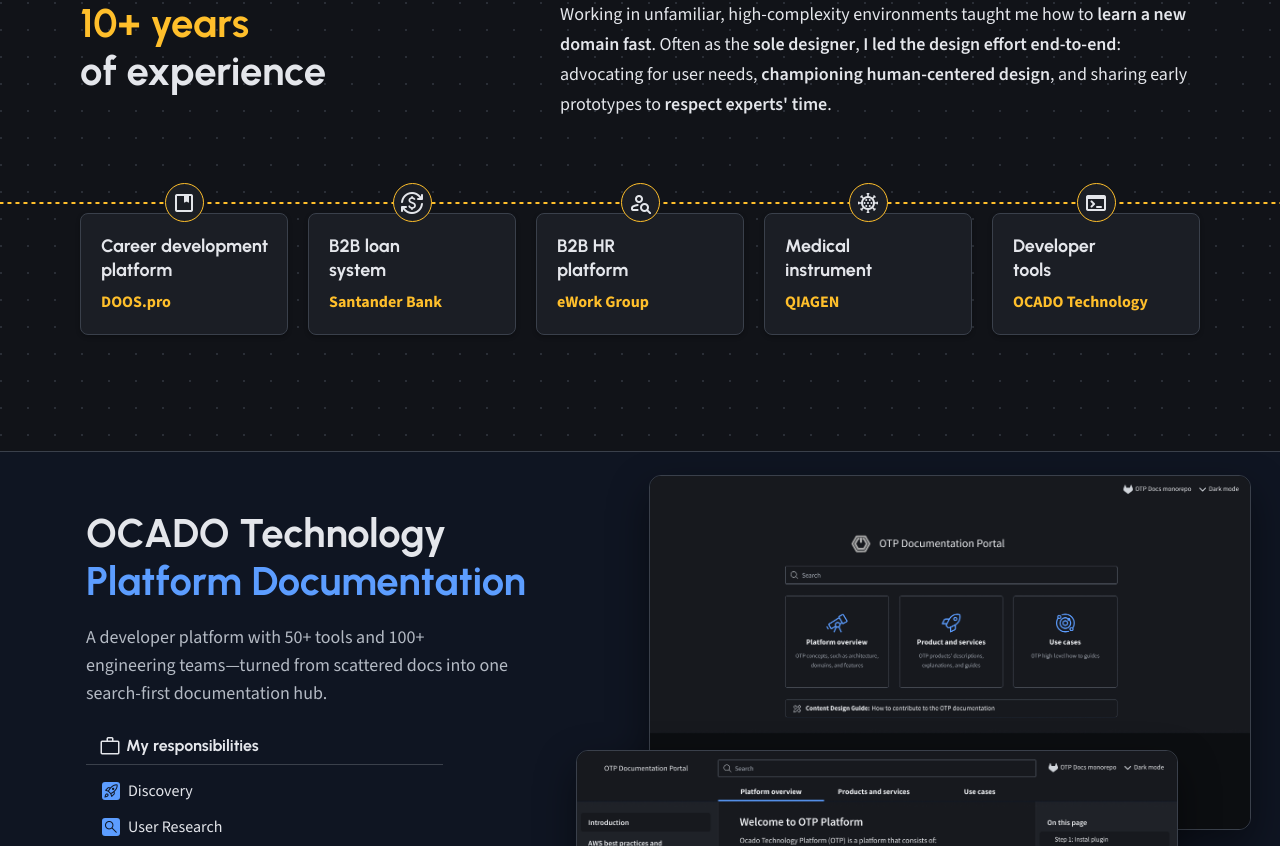
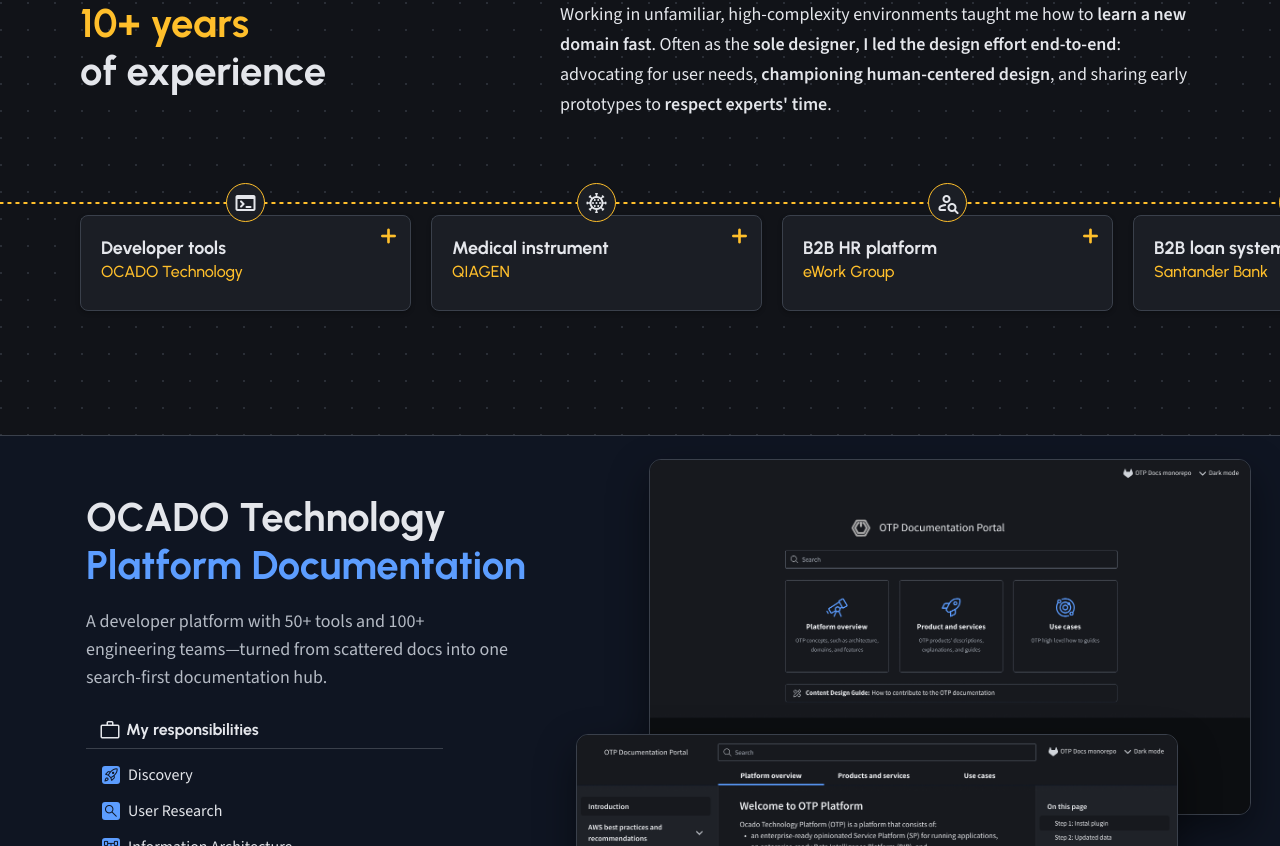
Before and after one commit to Detriz-dev/personal-website, a React (Vite) app in the folder frontend/: page / in a window 1280 px wide. Shown: the part 1834-2680 px from the top of the page. Built offline with nearby package versions, Linux system fonts and the light colour scheme.

Commit message:
experiance timeline improvement

```diff
--- a/frontend/src/components/ExperienceSection/ExperienceSection.tsx
+++ b/frontend/src/components/ExperienceSection/ExperienceSection.tsx
@@ -4,13 +4,13 @@ import type { TimeLineItem } from "../TimeLine/TimeLine.types.ts";
 import styles from "./ExperienceSection.module.css";
 import type { ExperienceSectionProps } from "./ExperienceSection.types.ts";
 
-// Icons and line breaks from Figma (66:46392)
+// Icons from Figma (66:46392). Most recent first.
 const DOMAINS: TimeLineItem[] = [
-    { icon: "developer_guide", title: <>Career development<br />platform</>, company: "DOOS.pro" },
-    { icon: "currency_exchange", title: <>B2B loan<br />system</>, company: "Santander Bank" },
-    { icon: "person_search", title: <>B2B HR<br />platform</>, company: "eWork Group" },
-    { icon: "coronavirus", title: <>Medical<br />instrument</>, company: "QIAGEN" },
-    { icon: "terminal", title: <>Developer<br />tools</>, company: "OCADO Technology" },
+    { icon: "terminal", title: "Developer tools", company: "OCADO Technology" },
+    { icon: "coronavirus", title: "Medical instrument", company: "QIAGEN" },
+    { icon: "person_search", title: "B2B HR platform", company: "eWork Group" },
+    { icon: "currency_exchange", title: "B2B loan system", company: "Santander Bank" },
+    { icon: "developer_guide", title: "Career development platform", company: "DOOS.pro" },
 ];
 
 // Emphasis as in Figma (66:46398)
--- a/frontend/src/components/SmartHomeKitWork/SmartHomeKitWork.module.css
+++ b/frontend/src/components/SmartHomeKitWork/SmartHomeKitWork.module.css
@@ -29,6 +29,7 @@
     padding: 14px max(26px, calc((100% - 1280px) / 2 + 26px)) 78px max(86px, calc((100% - 1280px) / 2 + 86px));
     overflow: hidden;
     border-top: 1px solid var(--shk-border); /* same as the footer's top border */
+    border-bottom: 1px solid var(--shk-border);
     background-color: var(--shk-canvas);
     color: var(--shk-text-primary);
 }
--- a/frontend/src/components/TimeLine/TimeLine.module.css
+++ b/frontend/src/components/TimeLine/TimeLine.module.css
@@ -1,31 +1,68 @@
-/* Values from Figma (Personal Site / TimeLine, light 66:46392, dark 66:46391).
-   Five 208px cards with 20px gaps fill the 1120px column; the dashed line spans the full viewport width.
-   Icon circles (39px) sit centered on the line, overlapping the top of each card.
-   Narrower than the track: scrolls horizontally instead of reflowing the line.
-   Wide enough: the line runs edge to edge; the parent section clips it at the viewport edge. */
+/* Values from Figma (Personal Site / history, 163:3298).
+   331px cards keep each title on one line, so the row is wider than the column and scrolls horizontally.
+   The scroller is full-bleed (viewport width); the first card lines up with the 1120px column and
+   later cards run off the right edge as a cue to scroll. The dashed line spans the whole scroll width.
+   Icon circles (39px) sit centered on the line, overlapping the top of each card by 7px. */
 
 .timeLine {
-    width: 100%;
+    --gutter: max(16px, 50vw - 560px); /* left edge of the 1120px column */
+
+    width: 100vw;
+    margin-inline: calc(50% - 50vw);
     overflow-x: auto;
     overflow-y: hidden;
-    font-family: var(--font-family-secondary);
+    overscroll-behavior-x: contain;
+    scroll-snap-type: x proximity;
+    scroll-padding-inline: var(--gutter);
+    font-family: var(--font-family-primary);
     letter-spacing: var(--font-letter-spacing-default);
+}
+
+/* Thin 4px scrollbar, hidden until the user interacts: shown on hover, keyboard focus and
+   while scrolling (data-scrolling, set by TimeLine for touch and trackpad). The track keeps its
+   height so nothing shifts. Chrome/Safari ignore ::-webkit-scrollbar when scrollbar-width is set,
+   so the standard properties are only applied where the pseudo-elements are unsupported (Firefox). */
+.timeLine::-webkit-scrollbar {
+    height: 4px;
+}
+
+.timeLine::-webkit-scrollbar-track {
+    background: transparent;
+}
+
+.timeLine::-webkit-scrollbar-thumb {
+    border-radius: 2px;
+    background-color: transparent;
+}
+
+.timeLine:hover::-webkit-scrollbar-thumb,
+.timeLine:focus-within::-webkit-scrollbar-thumb,
+.timeLine[data-scrolling]::-webkit-scrollbar-thumb {
+    background-color: var(--timeline-scrollbar);
+}
+
+@supports not selector(::-webkit-scrollbar) {
+    .timeLine {
+        scrollbar-width: thin;
+        scrollbar-color: transparent transparent;
+    }
+
+    .timeLine:hover,
+    .timeLine:focus-within,
+    .timeLine[data-scrolling] {
+        scrollbar-color: var(--timeline-scrollbar) transparent;
+    }
 }
 
 .track {
     position: relative;
-    width: 1120px;
-    margin: 0 auto;
-    padding: 0 0 8px; /* room for the card shadow */
+    box-sizing: border-box;
+    width: max-content;
+    min-width: 100%;
+    padding: 0 var(--gutter) 16px; /* bottom: room for the card shadow and the scrollbar */
 }
 
-@media (min-width: 1152px) {
-    .timeLine {
-        overflow: visible;
-    }
-}
-
-/* Dashed line across the full viewport width, centered on the 39px circles.
+/* Dashed line across the full scroll width, centered on the 39px circles.
    Same dash as SkillDiagram connectors (2px line, 8px dash + gap), marching left to right. */
 .line {
     --dash: 8px;
@@ -33,11 +70,10 @@
 
     position: absolute;
     top: calc(39px / 2 - var(--line) / 2);
-    left: 50%;
+    left: 0;
     display: block;
-    width: max(100vw, 100% + 160px);
+    width: 100%;
     height: var(--line);
-    transform: translateX(-50%);
     background-image: linear-gradient(to right, var(--timeline-line) 50%, transparent 0);
     background-size: var(--dash) var(--line);
     background-repeat: repeat-x;
@@ -59,7 +95,8 @@
 .list {
     position: relative;
     display: grid;
-    grid-template-columns: repeat(5, 208px);
+    grid-auto-flow: column;
+    grid-auto-columns: minmax(331px, max-content);
     gap: 20px;
     margin: 0;
     padding: 0;
@@ -71,6 +108,7 @@
     display: flex;
     flex-direction: column;
     align-items: center;
+    scroll-snap-align: start;
 }
 
 .marker {
@@ -94,16 +132,17 @@
     font-variation-settings: "FILL" 0, "GRAD" 0;
 }
 
-/* Card top is 29.5px below the circle top (circle overlaps it by 9.5px) */
+/* Card top is 32px below the circle top (circle overlaps it by 7px) */
 .card {
+    position: relative;
     display: flex;
     flex-direction: column;
-    gap: 8px;
     box-sizing: border-box;
-    flex: 1; /* equal-height cards when a company name wraps */
+    flex: 1;
     width: 100%;
-    margin-top: -9.5px;
-    padding: 20px;
+    min-height: 96px;
+    margin-top: -7px;
+    padding: 20px 56px 20px 20px; /* right: clear the + button */
     border: 1px solid var(--timeline-card-border);
     border-radius: 8px;
     background-color: var(--timeline-card-bg);
@@ -116,15 +155,37 @@
     font-size: var(--font-size-18);
     font-weight: var(--font-weight-700);
     line-height: var(--font-line-height-24);
-    white-space: nowrap; /* line breaks are explicit, as in Figma */
+    white-space: nowrap;
 }
 
 .company {
     margin: 0;
     color: var(--timeline-accent);
     font-size: var(--font-size-16);
-    font-weight: var(--font-weight-700);
+    font-weight: var(--font-weight-500);
     line-height: var(--font-line-height-24);
+    white-space: nowrap;
+}
+
+/* "+" opens the details window (behaviour comes later). Visual only for now. */
+.more {
+    position: absolute;
+    top: 3px;
+    right: 4px;
+    display: flex;
+    align-items: center;
+    justify-content: center;
+    width: 35px;
+    height: 34px;
+    border-radius: 8px;
+    color: var(--timeline-accent);
+}
+
+.moreIcon {
+    font-size: 24px;
+    font-weight: 600;
+    line-height: 24px;
+    font-variation-settings: "FILL" 0, "GRAD" 0;
 }
 
 /* Themes */
@@ -136,6 +197,7 @@
     --timeline-marker-border: var(--light-accent-text);
     --timeline-accent: #b07300; /* Figma value; no matching token (same as SectionHeader) */
     --timeline-line: #b07300; /* Figma line stroke */
+    --timeline-scrollbar: var(--light-border-subtle);
 }
 
 .dark {
@@ -145,4 +207,5 @@
     --timeline-marker-border: var(--light-accent-fill);
     --timeline-accent: var(--light-accent-fill);
     --timeline-line: var(--light-accent-fill);
+    --timeline-scrollbar: var(--dark-border-subtle);
 }
--- a/frontend/src/components/TimeLine/TimeLine.tsx
+++ b/frontend/src/components/TimeLine/TimeLine.tsx
@@ -1,11 +1,27 @@
+import { useEffect, useRef, useState } from "react";
 import styles from "./TimeLine.module.css";
 import type { TimeLineProps } from "./TimeLine.types.ts";
 
-const TimeLine = ({ theme = "light", items, className, ...divProps }: TimeLineProps) => {
+// How long the scrollbar stays visible after the last scroll event
+const SCROLLBAR_HIDE_DELAY = 800;
+
+const TimeLine = ({ theme = "light", items, className, onScroll, ...divProps }: TimeLineProps) => {
+    const [scrolling, setScrolling] = useState(false);
+    const hideTimer = useRef<number | undefined>(undefined);
+
+    useEffect(() => () => window.clearTimeout(hideTimer.current), []);
+
+    const handleScroll: TimeLineProps["onScroll"] = (event) => {
+        setScrolling(true);
+        window.clearTimeout(hideTimer.current);
+        hideTimer.current = window.setTimeout(() => setScrolling(false), SCROLLBAR_HIDE_DELAY);
+        onScroll?.(event);
+    };
+
     const classes = [styles.timeLine, styles[theme], className].filter(Boolean).join(" ");
 
     return (
-        <div {...divProps} className={classes}>
+        <div {...divProps} className={classes} onScroll={handleScroll} data-scrolling={scrolling || undefined}>
             <div className={styles.track}>
                 <span className={styles.line} aria-hidden="true" data-reveal="draw" />
 
@@ -18,6 +34,10 @@ const TimeLine = ({ theme = "light", items, className, ...divProps }: TimeLinePr
                             <div className={styles.card}>
                                 <h3 className={styles.title}>{item.title}</h3>
                                 <p className={styles.company}>{item.company}</p>
+                                {/* Opens the details window — wired up later */}
+                                <span className={styles.more} aria-hidden="true">
+                                    <span className={`material-symbols-rounded ${styles.moreIcon}`}>add</span>
+                                </span>
                             </div>
                         </li>
                     ))}
```
Also changed, not shown: frontend/src/components/TimeLine/TimeLine.types.ts (+4 -3 lines).
